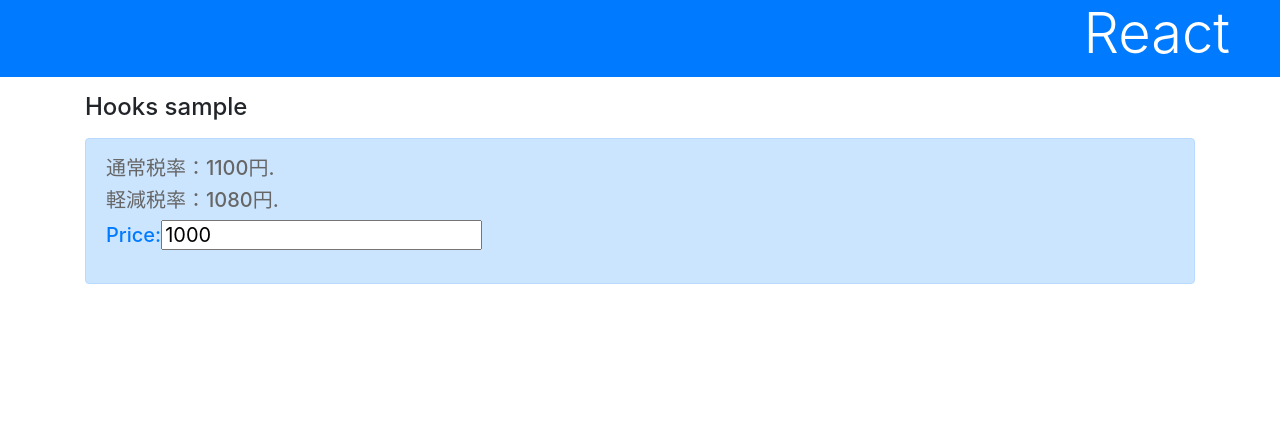
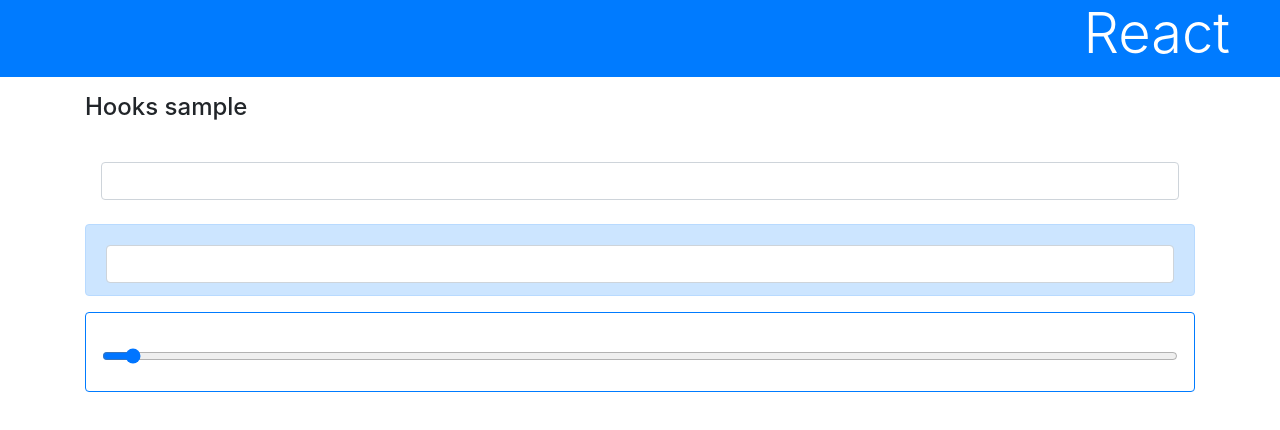
Before and after one commit to Haya372/react-started, a React (Create React App) app: page / in a window 1280 px wide. Shown: the top 430 px of the page. Built offline with nearby package versions, Linux system fonts and the light colour scheme.

Commit message:
useCalcで各種の計算を行う

```diff
--- a/src/App.js
+++ b/src/App.js
@@ -1,42 +1,76 @@
 import { useState, useEffect } from 'react';
 import './App.css';
 
+const total = (a) => {
+  let res = 0;
+  for(let i = 0; i <= a; i++) {
+    res += i;
+  }
+  return res;
+}
 
-function useTax(t1, t2){
-  const [price, setPrice] = useState(1000);
-  const [tax1] = useState(t1);
-  const [tax2] = useState(t2);
+const tax = (a) => {
+  return Math.floor(a * 1.1);
+}
 
-  const tax = () => {
-    return Math.floor(price * (1.0 + tax1 / 100));
+function useCalc(num = 0, func = (a) => {return a}){
+  const [msg, setMsg] = useState(null);
+
+  const setValue = (p) => {
+    let res = func(p);
+    setMsg(<p className="h5">※{p}の結果は、{res}です。</p>)
   }
 
-  const reduced = () => {
-    return Math.floor(price * (1.0 + tax2 / 100));
-  }
+  return [msg, setValue];
+}
 
-  return [price, tax, reduced, setPrice];
+function PlainMessage(props){
+  const [msg, setCalc] = useCalc();
+
+  const onChange = (e) => {
+    setCalc(e.target.value);
+  };
+
+  return (
+    <div className="p-3 h5">
+      <h5>{msg}</h5>
+      <input type="number" onChange={onChange} className="form-control"/>
+    </div>
+  )
 }
 
 function AlertMessage(props){
-  const [price, tax, reduced, setPrice] = useTax(10, 8);
+  const [msg, setCalc] = useCalc(0, total);
 
-  const doChange = (e) => {
-    let p = e.target.value;
-    setPrice(p);
-  }
+  const onChange = (e) => {
+    setCalc(e.target.value);
+  };
 
   return (
     <div className="alert alert-primary h5 text-primary">
-      <p className="h5">通常税率：{tax()}円.</p>
-      <p className="h5">軽減税率：{reduced()}円.</p>
-      <div className="form-group">
-        <label className="form-group-label">Price:</label>
-        <input type="number" className="form-group-control" onChange={doChange} value={price} />
-      </div>
+      <h5>{msg}</h5>
+      <input type="number" className="form-control" onChange={onChange} min="0" max="10000" />
     </div>
   );
 }
+
+
+function CardMessage(props){
+  const [msg, setCalc] = useCalc(0, tax);
+
+  const onChange = (e) => {
+    setCalc(e.target.value);
+  };
+
+  return (
+    <div className="card p-3 h5 border-primary">
+      <h5>{msg}</h5>
+      <input type="range" className="form-control" onChange={onChange} min="0" max="10000" step="100"/>
+    </div>
+  );
+}
+
+
 
 function App() {
   return (
@@ -44,7 +78,9 @@
       <h1 className="bg-primary text-white display-4">React</h1>
       <div className="container">
         <h4 className="my-3">Hooks sample</h4>
+        <PlainMessage />
         <AlertMessage />
+        <CardMessage />
       </div>
     </div>
   );
```
